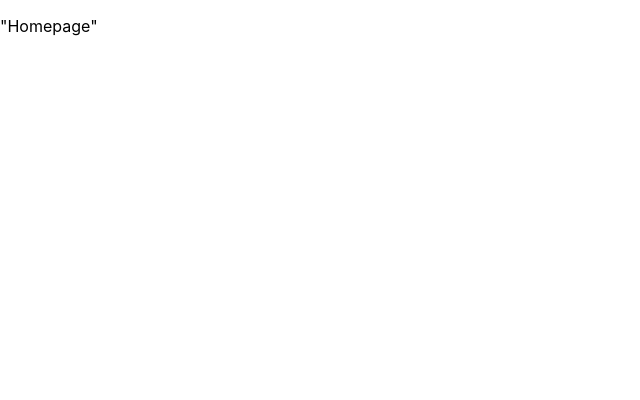
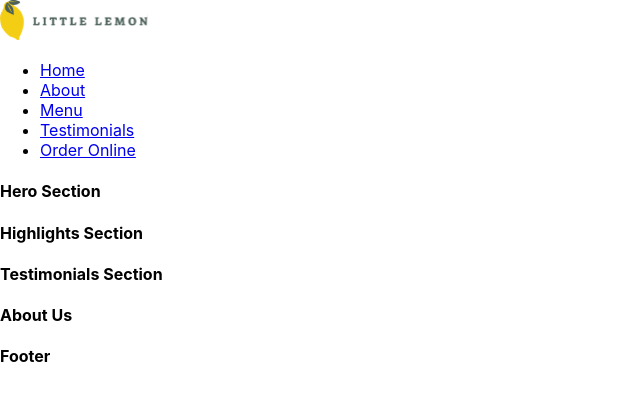
Before and after one commit to JonasPC18/little-lemon, a React (Create React App) app: page / in a window 1280 px wide. Shown: the top 400 px of the page, without its empty margins (0-640 px from the left). Built offline with nearby package versions, Linux system fonts and the light colour scheme.

Commit message:
estrutura básica criada

```diff
--- a/src/App.js
+++ b/src/App.js
@@ -1,11 +1,30 @@
 import './App.css';
+import Header from './components/layout/Header';
+import Hero from './components/layout/Hero';
+import Highlights from './components/layout/Highlights';
+import Testimonials from './components/layout/Testimonials';
+import About from './components/layout/About';
+import Footer from './components/layout/Footer';
 
 function App() {
   return (
-    <div>
-      <p>"Homepage"</p>
-    </div>
-  );
+  <>
+   <header>
+      <Header />
+    </header>
+
+    <main>
+      <section id="home"><Hero /></section>
+      <section id="menu"><Highlights /></section>
+      <section id="testimonials"><Testimonials /></section>
+      <section id="about"><About/></section>
+    </main>
+
+    <footer>
+      <Footer />
+    </footer>
+</>
+  )
 }
 
 export default App;
--- /dev/null
+++ b/src/components/layout/About.js
@@ -0,0 +1,6 @@
+export default function About() {
+  return (
+    <div>
+        <h4>About Us</h4>
+    </div>)
+}
--- /dev/null
+++ b/src/components/layout/Footer.js
@@ -0,0 +1,6 @@
+export default function Footer() {
+  return (
+    <div>
+        <h4>Footer</h4>
+    </div>)
+}
--- /dev/null
+++ b/src/components/layout/Header.js
@@ -0,0 +1,15 @@
+import logo from '../../assets/Logo.svg';
+
+export default function Header() {
+  return (
+    <div>
+        <img src={logo} alt="Little Lemon Logo" />
+        <ul>
+        <li><a href="#home">Home</a></li>
+        <li><a href="#about">About</a></li>
+        <li><a href="#menu">Menu</a></li>
+        <li><a href="#testimonials">Testimonials</a></li>
+        <li><a href="#order-online">Order Online</a></li>
+        </ul>
+    </div>)
+}
--- /dev/null
+++ b/src/components/layout/Hero.js
@@ -0,0 +1,6 @@
+export default function Hero() {
+  return (
+    <div>
+        <h4>Hero Section</h4>
+    </div>)
+}
--- /dev/null
+++ b/src/components/layout/Highlights.js
@@ -0,0 +1,6 @@
+export default function Highlights() {
+  return (
+    <div>
+        <h4>Highlights Section</h4>
+    </div>)
+}
--- /dev/null
+++ b/src/components/layout/Testimonials.js
@@ -0,0 +1,6 @@
+export default function Testimonials() {
+  return (
+    <div>
+        <h4>Testimonials Section</h4>
+    </div>)
+}
```
Also changed, not shown: src/assets/Logo.svg (added).
